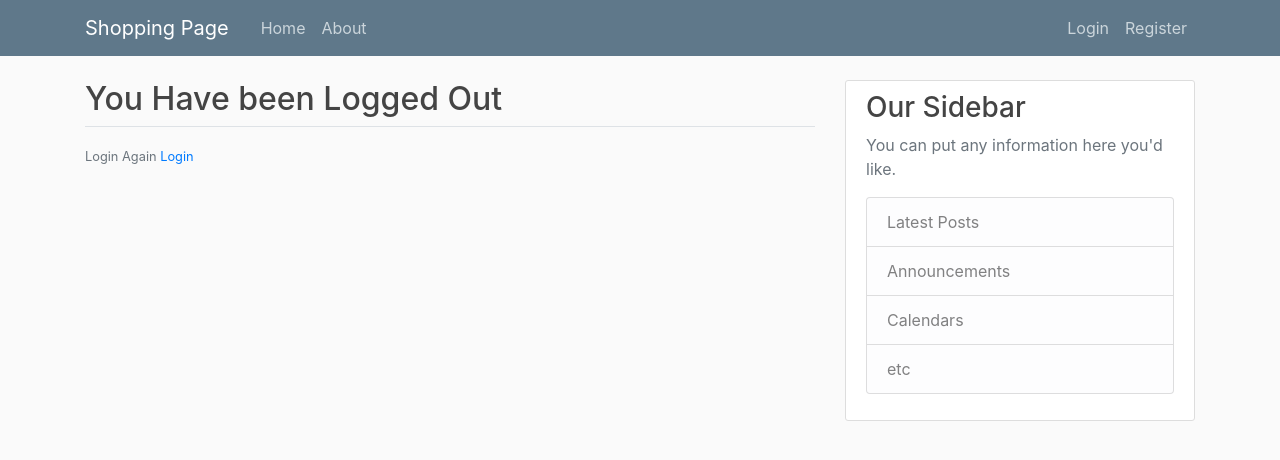
After one commit to Jatin-Saini664/DjangoWebsite, a Django app: page /logout/ in a window 1280 px wide. The commit adds this page. Shown: the top 460 px of the page. Run offline with Django 3.2, Linux system fonts and the light colour scheme; some libraries are stand-ins or nearby versions.

Commit message:
Login Logout And Profile Restriction Using Decorators

```diff
--- a/project/settings.py
+++ b/project/settings.py
@@ -124,3 +124,7 @@
 
 # to tell crispy form not to use bootstrap 2 whhich is default but use bootstrap4
 CRISPY_TEMPLATE_PACK = 'bootstrap4'
+
+
+LOGIN_REDIRECT_URL = 'shop-home'
+LOGIN_URL = 'user-login'
--- a/project/urls.py
+++ b/project/urls.py
@@ -13,11 +13,16 @@
     1. Import the include() function: from django.urls import include, path
     2. Add a URL to urlpatterns:  path('blog/', include('blog.urls'))
 """
+from re import template
 from django.contrib import admin
 from django.urls import path,include
 from users import views as user_views
+from django.contrib.auth import views as auth_views
 urlpatterns = [
     path('admin/', admin.site.urls),
     path('shop/',include('shop.urls')),
     path('register/', user_views.register , name= 'user-register'),
+    path('profile/', user_views.profile , name= 'user-profile'),
+    path('login/', auth_views.LoginView.as_view(template_name='users/login.html') , name= 'user-login'),
+    path('logout/', auth_views.LogoutView.as_view(template_name='users/logout.html') , name= 'user-logout'),
 ]
--- a/shop/templates/shop/about.html
+++ b/shop/templates/shop/about.html
@@ -1,6 +1,6 @@
 {% extends 'shop/base.html' %}
 {% block content %}
-    <h1>about home </h1>
+    <h1>About home </h1>
 {% endblock content %}
 
 
--- a/shop/templates/shop/base.html
+++ b/shop/templates/shop/base.html
@@ -37,8 +37,17 @@
             </div>
             <!-- Navbar Right Side -->
             <div class="navbar-nav">
-            <a class="nav-item nav-link" href="#">Login</a>
-            <a class="nav-item nav-link" href="{% url 'user-register' %}">Register</a>
+            {% comment %} changing nav bar according to state of user  {% endcomment %}
+            {% if user.is_authenticated %}
+
+                <a class="nav-item nav-link" href="{% url 'user-profile' %}">Profile</a>
+                <a class="nav-item nav-link" href="{% url 'user-logout' %}">Logout</a>
+
+            {% else %}
+                <a class="nav-item nav-link" href="{% url 'user-login' %}">Login</a>
+                <a class="nav-item nav-link" href="{% url 'user-register' %}">Register</a>
+            {% endif %}
+
             </div>
         </div>
         </div>
--- /dev/null
+++ b/users/templates/users/logout.html
@@ -0,0 +1,11 @@
+{% extends 'shop/base.html' %}
+{% load crispy_forms_tags %}
+{% block content %}
+        <h2>You Have been Logged Out</h2>
+        <div class="border-top pt-3">
+            <small class="text-muted">
+                Login Again <a href="{%url 'user-login'%}">Login</a>
+            </small>
+        </div>
+
+{% endblock content %}
--- /dev/null
+++ b/users/templates/users/profile.html
@@ -0,0 +1,5 @@
+{% extends 'shop/base.html' %}
+{% load crispy_forms_tags %}
+{% block content %}
+    <h1>{{ user.username}}<h1>
+{% endblock content %}
```
Also changed, not shown: users/templates/users/login.html (+18 -1 lines), users/views.py (+10 -2 lines), db.sqlite3.
